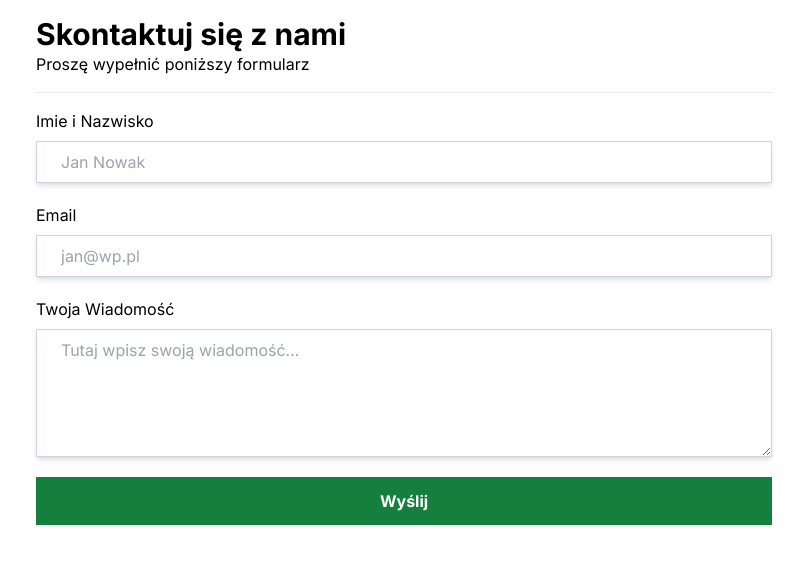
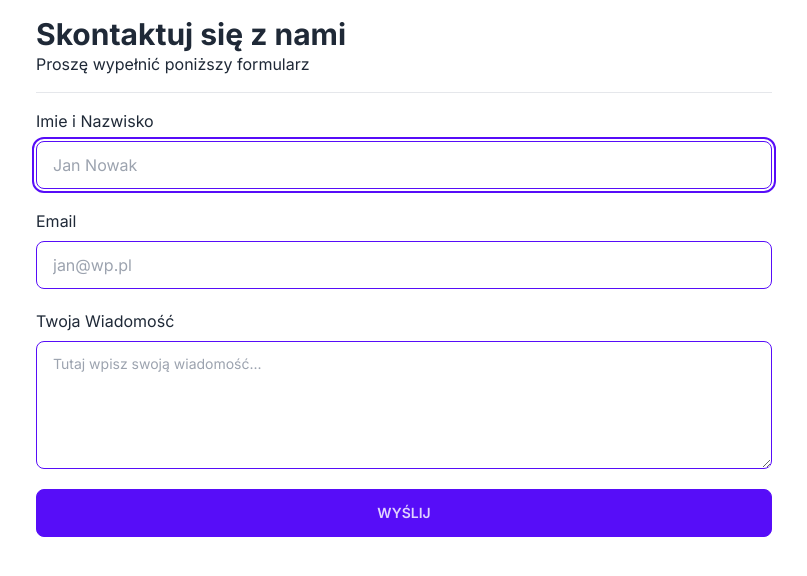
Before and after one commit to ajarek/next-04-contact-us-page, a Next.js app: page / in a window 1280 px wide. Shown: the top 576 px of the page, without its empty margins (236-1043 px from the left). Built offline with nearby package versions, Linux system fonts and the light colour scheme.

Commit message:
added daisyui component library for Tailwind CSS

```diff
--- a/app/globals.css
+++ b/app/globals.css
@@ -5,6 +5,3 @@
 form > div {
   @apply flex flex-col gap-2;
 }
-input, textarea{
-  @apply shadow-md px-6 py-2 border border-slate-300;
-}
--- a/components/ContactForm.jsx
+++ b/components/ContactForm.jsx
@@ -5,20 +5,20 @@ import React, { useState } from 'react'
 const ContactForm = () => {
   const [error, setError] = useState(null)
   const [isLoading, setIsLoading] = useState(false)
+  const [toast, setToast] = useState(false)
 
   const handleSubmit = async (e) => {
     e.preventDefault()
     setIsLoading(true)
-    setError(null)//Usuwa poprzednie błędy, gdy rozpocznie się nowe żądanie
+    setToast(false)
+    setError(null) //Usuwa poprzednie błędy, gdy rozpocznie się nowe żądanie
 
     const fullName = e.target[0].value
     const email = e.target[1].value
     const message = e.target[2].value
 
-
-
     try {
-     const res= await fetch('/api/contact', {
+      const res = await fetch('/api/contact', {
         method: 'POST',
         body: JSON.stringify({
           fullName,
@@ -27,23 +27,37 @@ const ContactForm = () => {
         }),
       })
       if (!res.ok) {
-        throw new Error('Nie udało się przesłać danych. Proszę spróbuj ponownie.')
+        throw new Error(
+          'Nie udało się przesłać danych. Proszę spróbuj ponownie.'
+        )
       }
-      console.log(res);
+      console.log(res)
       e.target.reset()
-
     } catch (err) {
       setError(err.message)
       console.log(err)
-    }finally {
+    } finally {
       setIsLoading(false)
+      setToast(true)
+      setTimeout(() => {
+        setToast(false);
+      }, 3000);
+
     }
-
   }
 
   return (
     <>
-      {error && <div style={{ color: 'red' }}>{error}</div>}
+      {error && (<div className="alert alert-error">
+  <svg xmlns="http://www.w3.org/2000/svg" className="stroke-current shrink-0 h-6 w-6" fill="none" viewBox="0 0 24 24"><path strokeLinecap="round" strokeLinejoin="round" strokeWidth="2" d="M10 14l2-2m0 0l2-2m-2 2l-2-2m2 2l2 2m7-2a9 9 0 11-18 0 9 9 0 0118 0z" /></svg>
+  <span>{error}</span>
+</div>)}
+      {toast && !error && (
+      <div className="alert alert-success">
+  <svg xmlns="http://www.w3.org/2000/svg" className="stroke-current shrink-0 h-6 w-6" fill="none" viewBox="0 0 24 24"><path strokeLinecap="round" strokeLinejoin="round" strokeWidth="2" d="M9 12l2 2 4-4m6 2a9 9 0 11-18 0 9 9 0 0118 0z" /></svg>
+  <span>Wiadomość wysłano poprawnie!</span>
+</div>
+      )}
       <form
         className='py-4 mt-4 border-t flex flex-col gap-5'
         onSubmit={handleSubmit}
@@ -53,8 +67,9 @@ const ContactForm = () => {
           <input
             type='text'
             placeholder='Jan Nowak'
-            id='name'
             required
+            className='input input-bordered input-primary w-full '
+            autoFocus
           />
         </div>
         <div>
@@ -62,8 +77,9 @@ const ContactForm = () => {
           <input
             type='email'
             placeholder='jan@wp.pl'
-            id='email'
             required
+            className='input input-bordered input-primary w-full '
+
           />
         </div>
         <div>
@@ -71,18 +87,21 @@ const ContactForm = () => {
           <textarea
             name=''
             id='message'
-            className='h-32'
+            className='h-32 textarea textarea-primary textarea-bordered'
             placeholder='Tutaj wpisz swoją wiadomość...'
             required
           ></textarea>
         </div>
         <div>
-          <button className='bg-green-700 p-3 text-white font-bold' disabled={isLoading}>
-          {isLoading ? 'Ładowanie...' : 'Wyślij'}
+          <button
+            type='submit'
+            className={isLoading?'btn btn-disabled': 'btn btn-primary btn-block'}
+            // disabled={isLoading}
+          >
+            {isLoading ? 'Ładowanie...' : 'Wyślij'}
           </button>
         </div>
       </form>
-
     </>
   )
 }
--- a/package.json
+++ b/package.json
@@ -16,6 +16,7 @@
   },
   "devDependencies": {
     "autoprefixer": "latest",
+    "daisyui": "^3.8.3",
     "eslint": "latest",
     "eslint-config-next": "latest",
     "postcss": "latest",
--- a/tailwind.config.js
+++ b/tailwind.config.js
@@ -14,5 +14,5 @@ module.exports = {
       },
     },
   },
-  plugins: [],
+  plugins: [require("daisyui")],
 }
```
Also changed, not shown: 1 other file (tests, documents, lock files or other folders).
